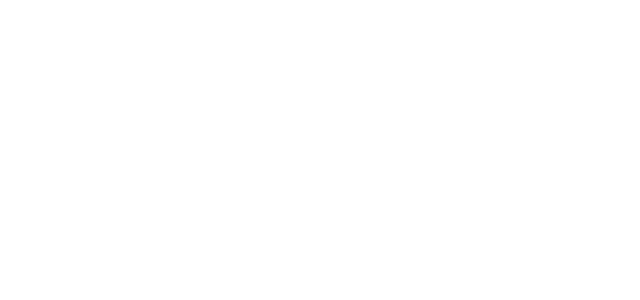
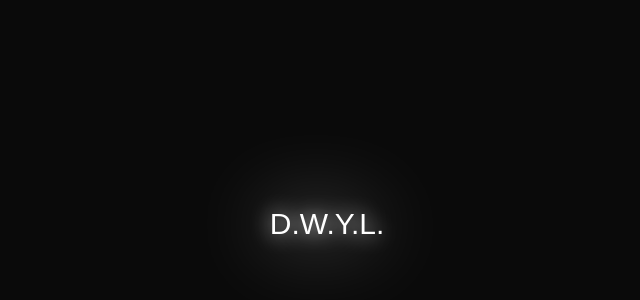
Before and after one commit to likectrl2/To-Do-List, a Next.js app: page / in a window 1280 px wide. Shown: the part 176-476 px from the top of the page, without its empty margins (313-953 px from the left). Built offline with nearby package versions, Linux system fonts and the light colour scheme.

Commit message:
feat: add a home page

```diff
--- a/package.json
+++ b/package.json
@@ -11,6 +11,7 @@
     },
     "dependencies": {
         "clsx": "^2.1.1",
+        "framer-motion": "^12.23.12",
         "next": "15.4.6",
         "react": "19.1.0",
         "react-dom": "19.1.0",
--- a/src/app/globals.css
+++ b/src/app/globals.css
@@ -22,8 +22,8 @@
 }
 
 html {
-  background: var(--background-1);
-  color: var(--text-1);
+  background: var(--bg-color-1);
+  color: var(--text-color-1);
   font-family: Arial, Helvetica, sans-serif;
 }
 
--- a/src/app/layout.tsx
+++ b/src/app/layout.tsx
@@ -8,9 +8,7 @@
       lang='zh'
       className='h-full'
     >
-      <body className='h-full'>
-        <div className=''>{children}</div>
-      </body>
+      <body className='h-full overflow-hidden'>{children}</body>
     </html>
   );
 }
--- a/src/app/page.tsx
+++ b/src/app/page.tsx
@@ -1,8 +1,21 @@
 "use client";
+
+import { motion } from "framer-motion";
 
 export default function Home() {
   return (
-    <div className='page'>
-    </div>
+    <main className='page flex items-center justify-center'>
+      <motion.h1
+        className='text-3xl drop-shadow-[0_0_10px_#ffffff,0_0_40px_#ffffff]'
+        initial={{ opacity: 0, y: "100%" }}
+        animate={{ opacity: 1, y: 0 }}
+        transition={{
+          opacity: { type: "tween", duration: 2, delay: 0.6 },
+          default: { type: "tween", duration: 2 },
+        }}
+      >
+        D.W.Y.L.
+      </motion.h1>
+    </main>
   );
 }
```
Also changed, not shown: 1 other file (tests, documents, lock files or other folders).
